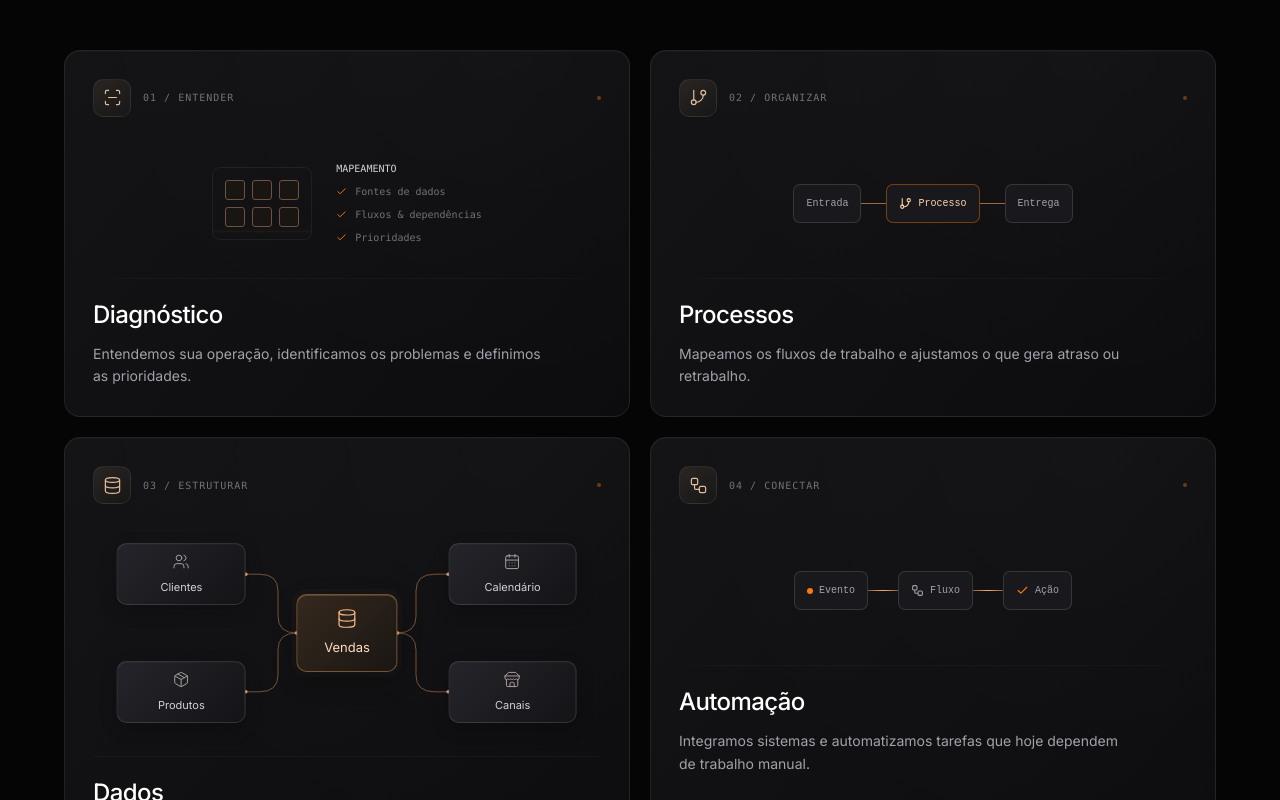
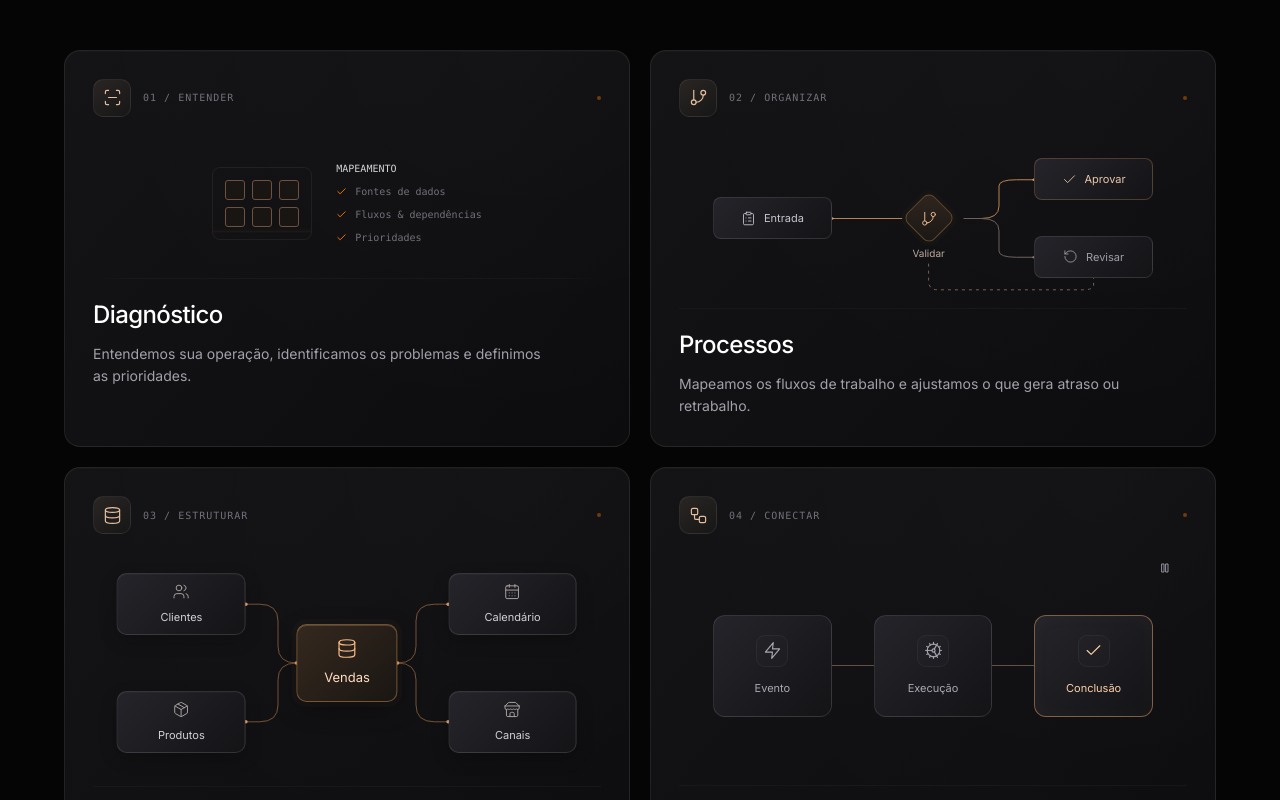
Before and after one commit to edshowsz/delavia-tech, a Next.js app: page / in a window 1280 px wide. Shown: the part 1320-2120 px from the top of the page. Built offline with nearby package versions, Linux system fonts and the light colour scheme.

Commit message:
Refine process flow and animate automation stages

```diff
--- a/app/globals.css
+++ b/app/globals.css
@@ -146,16 +146,10 @@ html {
 .scan-grid div { width: 20px; height: 20px; border: 1px solid #6f5140; border-radius: 3px; background: #ff7a0008; }
 .scan-sweep { position: absolute; inset: 0; background: linear-gradient(transparent 40%, #ff9c5030 49%, #ffb07570 50%, transparent 52%); animation: scan 7s ease-in-out infinite; }
 @keyframes scan { 0%,100% { transform: translateY(-40%); opacity: 0; } 30%,70% { opacity: 1; } 90% { transform: translateY(40%); opacity: 0; } }
-.flow-mini, .automation-mini { display: flex; align-items: center; width: 100%; justify-content: center; }
-.flow-mini span, .automation-mini>span { display: flex; align-items: center; gap: 6px; border: 1px solid #ffffff20; border-radius: 7px; background: #19191d; padding: 11px 12px; font-family: monospace; font-size: 10px; color: #a1a1aa; }
-.flow-mini i { width: 25px; height: 1px; background: #a1653c; }
-.automation-line { width: 30px; height: 1px; background: linear-gradient(90deg, #875b3b, #ffab6c, #875b3b); }
 .contact-panel { position: relative; overflow: hidden; border: 1px solid #ffffff14; border-radius: 18px; background: radial-gradient(ellipse at 95% 50%, #ff7a000c, transparent 65%), #0d0d0f; }
 @media (max-width: 400px) {
   .engineering-card { padding: 22px; }
   .technical-detail { gap: 15px; }
-  .flow-mini span, .automation-mini>span { padding: 9px 7px; font-size: 9px; }
-  .flow-mini i, .automation-line { width: 15px; }
 }
 @media (prefers-reduced-motion: reduce) {
   .data-flow, .scan-sweep { animation: none; }
@@ -181,3 +175,49 @@ html {
   .sales-node { font-size: 9px; gap: 7px; height: 57px; border-radius: 8px; }
   .sales-center { height: 72px; font-size: 11px; }
 }
+
+.process-detail { height: 180px; mask-image: none; }
+.process-scene { position: relative; width: 100%; max-width: 440px; height: 155px; }
+.workflow-lines { position: absolute; inset: 0; width: 100%; height: 100%; }
+.process-node { position: absolute; display: flex; align-items: center; justify-content: center; gap: 8px; width: 27%; height: 42px; border: 1px solid #ffffff1c; border-radius: 8px; background: linear-gradient(135deg, #24242a, #141417); font-size: 11px; color: #c4c4cf; transform: translateY(-50%); }
+.process-node svg { width: 15px; height: 15px; stroke-width: 1.4; flex-shrink: 0; }
+.process-entry { left: 0; top: 50%; }
+.process-approved { right: 0; top: 25%; border-color: #b4845055; color: #e9c6a7; }
+.process-review { right: 0; top: 75%; color: #9d9da8; }
+.process-decision { position: absolute; left: 49%; top: 50%; transform: translate(-50%, -50%); display: flex; align-items: center; justify-content: center; }
+.process-decision>div { width: 38px; height: 38px; transform: rotate(45deg); border: 1px solid #b4845066; border-radius: 8px; background: linear-gradient(135deg, #30261e, #1a1715); display: flex; align-items: center; justify-content: center; box-shadow: 0 0 0 4px #ff952705; }
+.process-decision svg { width: 17px; height: 17px; transform: rotate(-45deg); color: #e9b78e; stroke-width: 1.4; }
+.process-decision>span { position: absolute; top: 47px; font-size: 10px; color: #b9aaa0; padding: 0 4px; background: #111113; }
+.automation-detail { position: relative; height: 240px; mask-image: none; }
+.automation-toggle { position: absolute; top: 0; right: 0; display: flex; align-items: center; justify-content: center; width: 44px; height: 44px; color: #92929e; border-radius: 8px; }
+.automation-toggle:hover { color: #f1c5a0; background: #ffffff05; }
+.automation-scene { display: flex; width: 100%; max-width: 440px; align-items: center; }
+.automation-step { position: relative; display: flex; flex-direction: column; align-items: center; justify-content: center; gap: 13px; width: 27%; flex-shrink: 0; height: 102px; border: 1px solid #ffffff1c; border-radius: 12px; background: linear-gradient(135deg, #24242a, #141417); color: #a8a8b3; font-size: 11px; }
+.automation-symbol { display: flex; align-items: center; justify-content: center; width: 32px; height: 32px; border-radius: 9px; border: 1px solid #ffffff0c; background: #ffffff03; }
+.automation-symbol svg { width: 19px; height: 19px; stroke-width: 1.4; }
+.automation-wire { position: relative; flex: 1; height: 1px; background: #655041; overflow: visible; }
+.automation-wire i { position: absolute; top: -1px; width: 8px; height: 3px; border-radius: 3px; background: #ffc08d; box-shadow: 0 0 7px #ff9c5060; opacity: 0; }
+.automation-trigger { animation: automation-trigger 7s ease-in-out infinite; }
+.automation-execute { animation: automation-execute 7s ease-in-out infinite; }
+.automation-complete { animation: automation-complete 7s ease-in-out infinite; }
+.automation-cog { animation: automation-cog 7s ease-in-out infinite; }
+.automation-wire-first i { animation: automation-signal-first 7s linear infinite; }
+.automation-wire-second i { animation: automation-signal-second 7s linear infinite; }
+@keyframes automation-trigger { 0%,20% { border-color: #c08b5c99; color: #ffcfaa; box-shadow: inset 0 0 20px #ff9d4008; } 35%,100% { border-color: #ffffff1c; color: #a8a8b3; box-shadow: none; } }
+@keyframes automation-execute { 0%,23%,65%,100% { border-color: #ffffff1c; color: #a8a8b3; box-shadow: none; } 32%,55% { border-color: #c08b5c99; color: #ffcfaa; box-shadow: inset 0 0 20px #ff9d4008; } }
+@keyframes automation-complete { 0%,60%,100% { border-color: #ffffff1c; color: #a8a8b3; box-shadow: none; } 72%,88% { border-color: #c08b5c99; color: #ffcfaa; box-shadow: inset 0 0 20px #ff9d4008; } }
+@keyframes automation-cog { 0%,28% { transform: rotate(0); } 58%,100% { transform: rotate(180deg); } }
+@keyframes automation-signal-first { 0%,11% { left: 0; opacity: 0; } 12% { left: 0; opacity: 1; } 29% { left: calc(100% - 8px); opacity: 1; } 30%,100% { left: calc(100% - 8px); opacity: 0; } }
+@keyframes automation-signal-second { 0%,53% { left: 0; opacity: 0; } 54% { left: 0; opacity: 1; } 71% { left: calc(100% - 8px); opacity: 1; } 72%,100% { left: calc(100% - 8px); opacity: 0; } }
+.is-paused *, .is-paused *::before, .is-paused *::after { animation-play-state: paused !important; }
+@media (max-width: 400px) {
+  .process-node { flex-direction: column; height: 48px; gap: 5px; font-size: 9px; }
+  .process-decision>div { width: 28px; height: 28px; border-radius: 6px; }
+  .process-decision>span { top: 39px; font-size: 9px; }
+  .automation-step { height: 87px; gap: 10px; font-size: 9px; border-radius: 9px; }
+}
+@media (prefers-reduced-motion: reduce) {
+  .automation-scene * { animation: none !important; }
+  .automation-toggle { display: none; }
+  .automation-complete { color: #ffcfaa; border-color: #c08b5c99; }
+}
--- /dev/null
+++ b/components/AutomationDiagram.tsx
@@ -0,0 +1,23 @@
+"use client";
+
+import { useState } from "react";
+import { Check, Cog, Pause, Play, Zap } from "lucide-react";
+
+export default function AutomationDiagram() {
+  const [paused, setPaused] = useState(false);
+
+  return (
+    <figure className={`technical-detail automation-detail${paused ? " is-paused" : ""}`} aria-label="Fluxo ilustrativo de automação: um evento inicia a execução e gera uma ação concluída.">
+      <button type="button" className="automation-toggle" onClick={() => setPaused(!paused)} aria-label={paused ? "Reproduzir animação" : "Pausar animação"} title={paused ? "Reproduzir animação" : "Pausar animação"}>
+        {paused ? <Play size={12} aria-hidden="true"/> : <Pause size={12} aria-hidden="true"/>}
+      </button>
+      <div className="automation-scene" aria-hidden="true">
+        <div className="automation-step automation-trigger"><div className="automation-symbol"><Zap/></div><span>Evento</span></div>
+        <div className="automation-wire automation-wire-first"><i/></div>
+        <div className="automation-step automation-execute"><div className="automation-symbol"><Cog className="automation-cog"/></div><span>Execução</span></div>
+        <div className="automation-wire automation-wire-second"><i/></div>
+        <div className="automation-step automation-complete"><div className="automation-symbol"><Check/></div><span>Conclusão</span></div>
+      </div>
+    </figure>
+  );
+}
--- /dev/null
+++ b/components/ProcessDiagram.tsx
@@ -0,0 +1,21 @@
+import { Check, ClipboardList, GitBranch, RotateCcw } from "lucide-react";
+
+export default function ProcessDiagram() {
+  return (
+    <figure className="technical-detail process-detail" aria-label="Fluxo de processo: uma entrada passa por validação, seguindo para aprovação ou revisão. A revisão retorna à validação.">
+      <div className="process-scene">
+        <svg viewBox="0 0 1000 500" preserveAspectRatio="none" className="workflow-lines" fill="none" aria-hidden="true">
+          <path d="M270 250 H430 M570 250 H610 Q650 250 650 210 V145 Q650 125 690 125 H730" stroke="#b88354" vectorEffect="non-scaling-stroke" />
+          <path d="M570 250 H610 Q650 250 650 290 V355 Q650 375 690 375 H730" stroke="#6c625b" vectorEffect="non-scaling-stroke" />
+          <path d="M865 435 V465 Q865 480 840 480 H510 Q490 480 490 450 V350" stroke="#756150" strokeDasharray="3 4" vectorEffect="non-scaling-stroke" />
+          <path d="M480 367 L490 350 L500 367" stroke="#a47b59" vectorEffect="non-scaling-stroke" />
+          <circle cx="270" cy="250" r="4" fill="#d6a175"/><circle cx="730" cy="125" r="4" fill="#d6a175"/><circle cx="730" cy="375" r="4" fill="#8a7a70"/>
+        </svg>
+        <div className="process-node process-entry"><ClipboardList aria-hidden="true"/><span>Entrada</span></div>
+        <div className="process-decision"><div><GitBranch aria-hidden="true"/></div><span>Validar</span></div>
+        <div className="process-node process-approved"><Check aria-hidden="true"/><span>Aprovar</span></div>
+        <div className="process-node process-review"><RotateCcw aria-hidden="true"/><span>Revisar</span></div>
+      </div>
+    </figure>
+  );
+}
--- a/components/Services.tsx
+++ b/components/Services.tsx
@@ -1,14 +1,16 @@
 "use client";
 
+import ProcessDiagram from "./ProcessDiagram";
+import AutomationDiagram from "./AutomationDiagram";
 import SalesDataModel from "./SalesDataModel";
 import { useContent } from "@/lib/ContentContext";
 import { Check, Database, GitBranch, ScanLine, Workflow } from "lucide-react";
 
 function TechnicalDetail({ index }: { index: number }) {
   if(index === 0) return <div className="technical-detail" aria-hidden="true"><div className="scan-grid"><span className="scan-sweep"/><div/><div/><div/><div/><div/><div/></div><div className="space-y-2 font-mono text-[10px] text-zinc-500"><p className="text-zinc-300">MAPEAMENTO</p><p className="flex items-center gap-2"><Check size={11} className="text-primary"/>Fontes de dados</p><p className="flex items-center gap-2"><Check size={11} className="text-primary"/>Fluxos & dependências</p><p className="flex items-center gap-2"><Check size={11} className="text-primary"/>Prioridades</p></div></div>;
-  if(index === 1) return <div className="technical-detail" aria-hidden="true"><div className="flow-mini"><span>Entrada</span><i/><span className="!border-primary/40 !text-orange-200"><GitBranch size={13}/>Processo</span><i/><span>Entrega</span></div></div>;
+  if (index === 1) return <ProcessDiagram />;
   if (index === 2) return <SalesDataModel />;
-  return <div className="technical-detail" aria-hidden="true"><div className="automation-mini"><span><span className="h-1.5 w-1.5 rounded-full bg-primary"/>Evento</span><div className="automation-line"/><span><Workflow size={13}/>Fluxo</span><div className="automation-line"/><span><Check size={13} className="text-primary"/>Ação</span></div></div>;
+  return <AutomationDiagram />;
 }
 
 export default function Services() {
```
